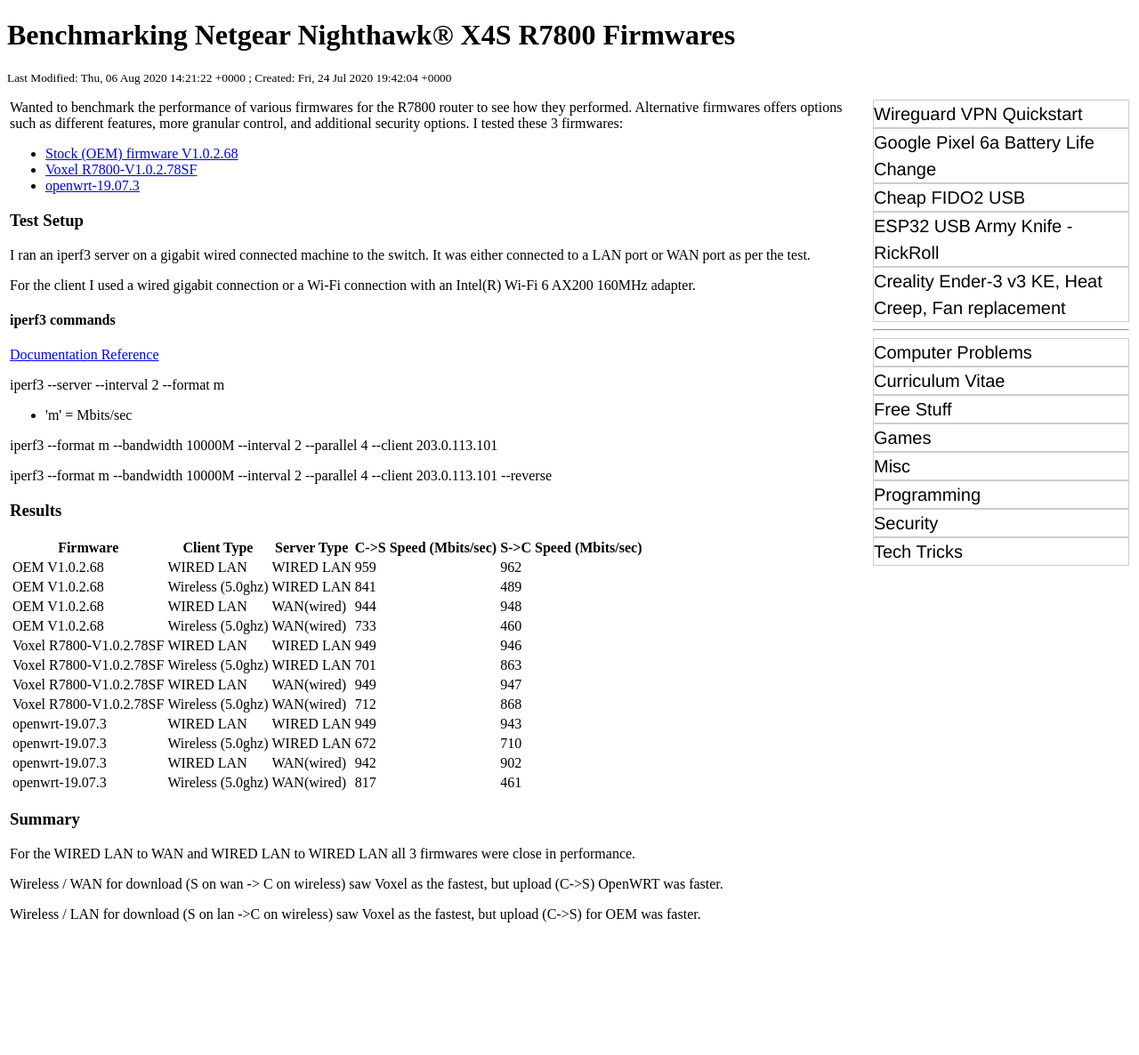
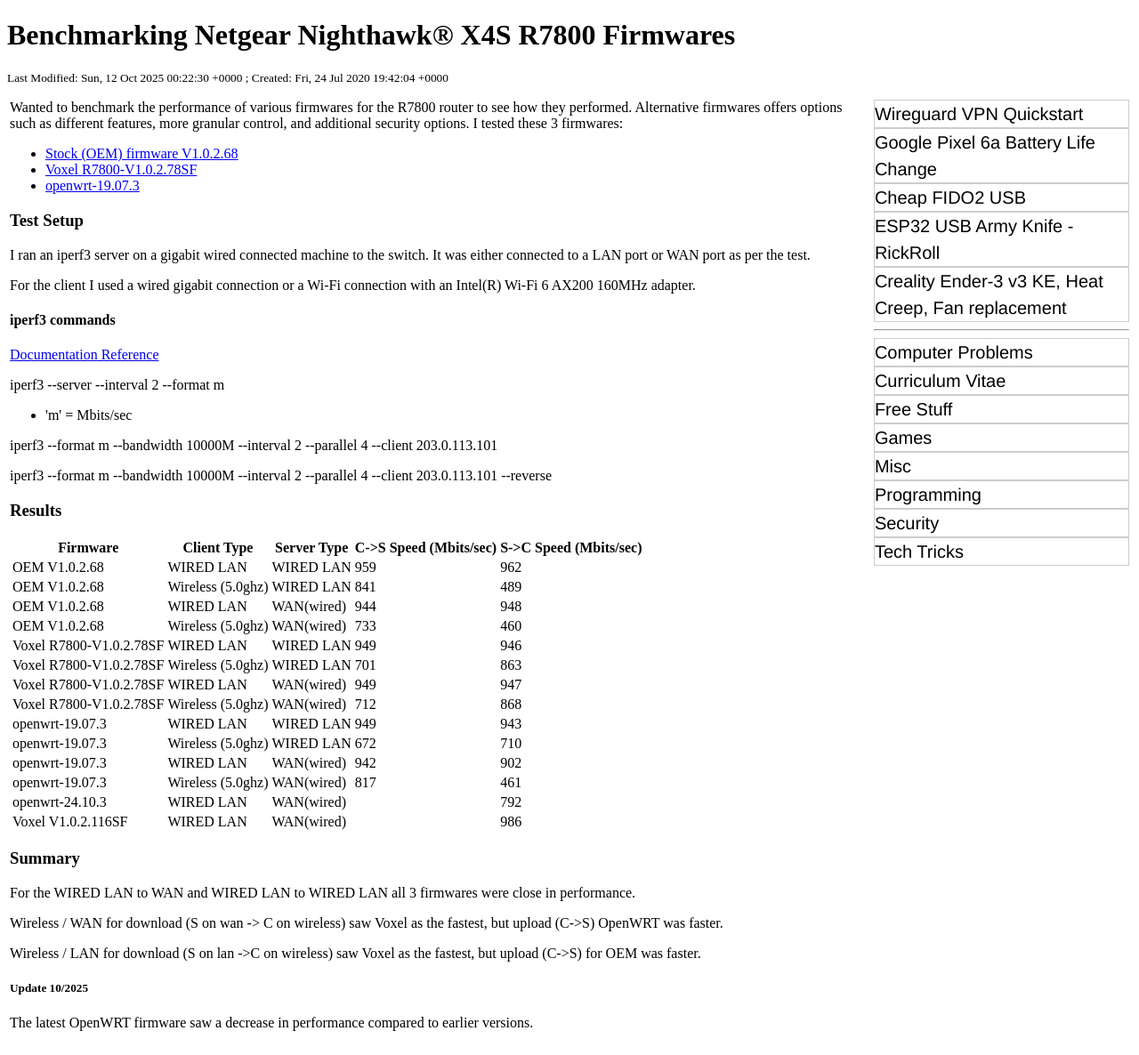
Before and after one commit to rbeede/rbeede.github.io, a Jekyll site: the page built from _posts/2020-07-24-benchmarking-r7800-firmwares.html, in a window 1280 px wide. Shown: the whole page at 89% size. Built offline with Jekyll 4.4.1, drawn with Linux system fonts in a browser that asks for light colours; before the commit the page ends 1064 px from its top, so only the background shows below that.

Commit message:
Update 2020-07-24-benchmarking-r7800-firmwares.html

```diff
--- a/_posts/2020-07-24-benchmarking-r7800-firmwares.html
+++ b/_posts/2020-07-24-benchmarking-r7800-firmwares.html
@@ -136,6 +136,20 @@
 			<td>817</td>
 			<td>461</td>
 		</tr>
+		<tr>
+			<td>openwrt-24.10.3</td>
+			<td>WIRED LAN</td>
+			<td>WAN(wired)</td>
+			<td></td>
+			<td>792</td>
+		</tr>
+		<tr>
+			<td>Voxel V1.0.2.116SF</td>
+			<td>WIRED LAN</td>
+			<td>WAN(wired)</td>
+			<td></td>
+			<td>986</td>
+		</tr>
 	</tbody>
 </table>
 
@@ -150,3 +164,9 @@
 <p>
 Wireless / LAN for download (S on lan ->C on wireless) saw Voxel as the fastest, but upload (C->S) for OEM was faster.
 </p>
+
+<h5>Update 10/2025</h5>
+
+<p>
+The latest OpenWRT firmware saw a decrease in performance compared to earlier versions.
+</p>
```
Also changed, not shown: other parts of _posts/2020-07-24-benchmarking-r7800-firmwares.html (+1 -1 lines).
